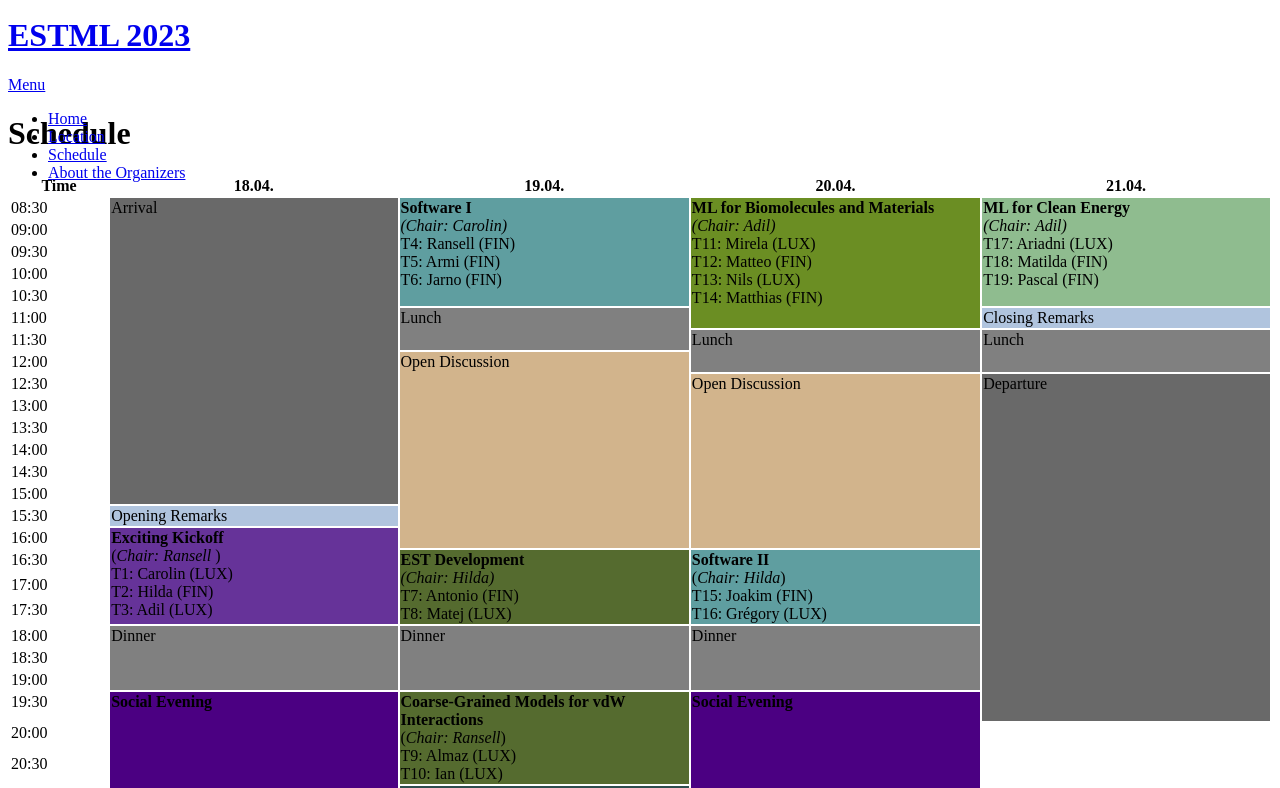
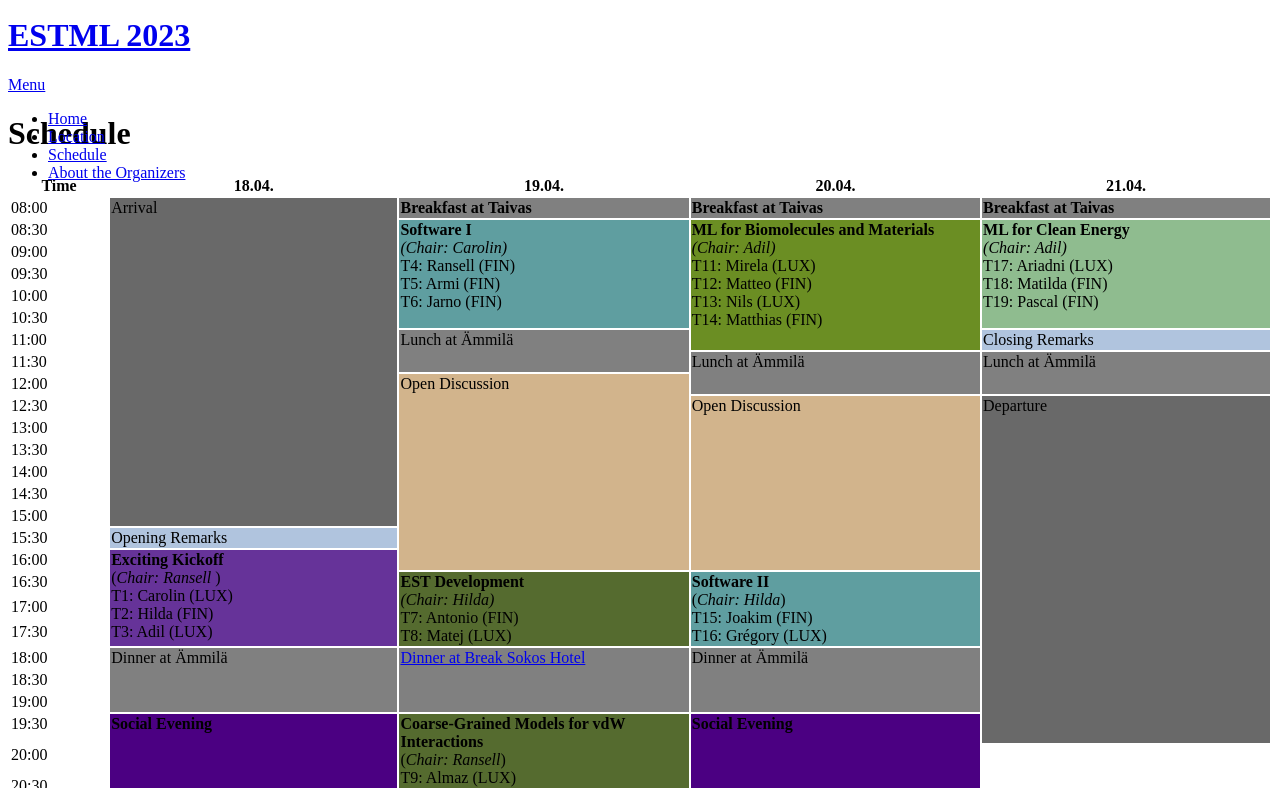
Before and after one commit to ESTML/ESTML.github.io, a Jekyll site: the page built from schedule.html, in a window 1280 px wide and 900 px high, cut to the strip 112-900 px from the top of the window. Built offline with Jekyll 4.4.1, drawn with Linux system fonts in a browser that asks for light colours; nearby versions of some CDN libraries.

Commit message:
Update schedule.html

```diff
--- a/schedule.html
+++ b/schedule.html
@@ -15,8 +15,14 @@ title: Schedule and Participants
 </tr>
 
 <tr VALIGN=TOP>
+  <td> 08:00 </td>
+  <td rowspan="15" width=300 style="background-color: DimGray;"> Arrival </td>
+  <td rowspan="1" width=300 style="background-color: Gray;"> <b> Breakfast at Taivas </td>
+  <td rowspan="1" width=300 style="background-color: Gray;"> <b> Breakfast at Taivas </td>
+  <td rowspan="1" width=300 style="background-color: Gray;"> <b> Breakfast at Taivas </td>
+</tr>
+<tr VALIGN=TOP>
   <td> 08:30 </td>
-  <td rowspan="14" width=300 style="background-color: DimGray;"> Arrival </td>
   <td rowspan="5" width=300 style="background-color: CadetBlue;"> <b> Software I </b> <br> <i>(Chair: Carolin)</i> <br> T4: Ransell (FIN) <br> T5: Armi (FIN) <br> T6: Jarno (FIN) </td>
   <td rowspan="6" width=300 style="background-color: OliveDrab;"> <b>ML for Biomolecules and Materials</b> <br> <i>(Chair: Adil)</i> <br> T11: Mirela (LUX) <br> T12: Matteo (FIN) <br> T13: Nils (LUX) <br> T14: Matthias (FIN) </td>
   <td rowspan="5" width=300 style="background-color: DarkSeaGreen;"> <b>ML for Clean Energy</b> <br> <i>(Chair: Adil)</i> <br> T17: Ariadni (LUX) <br> T18: Matilda (FIN) <br> T19: Pascal (FIN)  </td>
@@ -37,13 +43,13 @@ title: Schedule and Participants
 
 <tr VALIGN=TOP>
   <td> 11:00 </td>
-  <td rowspan="2" style="background-color: Gray;"> Lunch </td>
+  <td rowspan="2" style="background-color: Gray;"> Lunch at Ämmilä </td>
   <td rowspan="1" style="background-color: LightSteelBlue;"> Closing Remarks </td>
 </tr>
 <tr VALIGN=TOP>
   <td> 11:30 </td>
-  <td rowspan="2" style="background-color: Gray;"> Lunch </td>
-  <td rowspan="2" style="background-color: Gray;"> Lunch </td>
+  <td rowspan="2" style="background-color: Gray;"> Lunch at Ämmilä </td>
+  <td rowspan="2" style="background-color: Gray;"> Lunch at Ämmilä </td>
 </tr>
 <tr VALIGN=TOP>
   <td> 12:00 </td>
@@ -103,9 +109,9 @@ title: Schedule and Participants
 
 <tr VALIGN=TOP>
   <td> 18:00 </td>
-  <td rowspan="3" style="background-color: Gray;"> Dinner </td>
-  <td rowspan="3" style="background-color: Gray;"> Dinner </td>
-  <td rowspan="3" style="background-color: Gray;"> Dinner </td>
+  <td rowspan="3" style="background-color: Gray;"> Dinner at Ämmilä </td>
+  <td rowspan="3" style="background-color: Gray;"> <a href='https://estml.github.io/blog/Dinner-20th/'> Dinner at Break Sokos Hotel </a> </td>
+  <td rowspan="3" style="background-color: Gray;"> Dinner at Ämmilä </td>
 </tr>
 
 <tr VALIGN=TOP>
```
